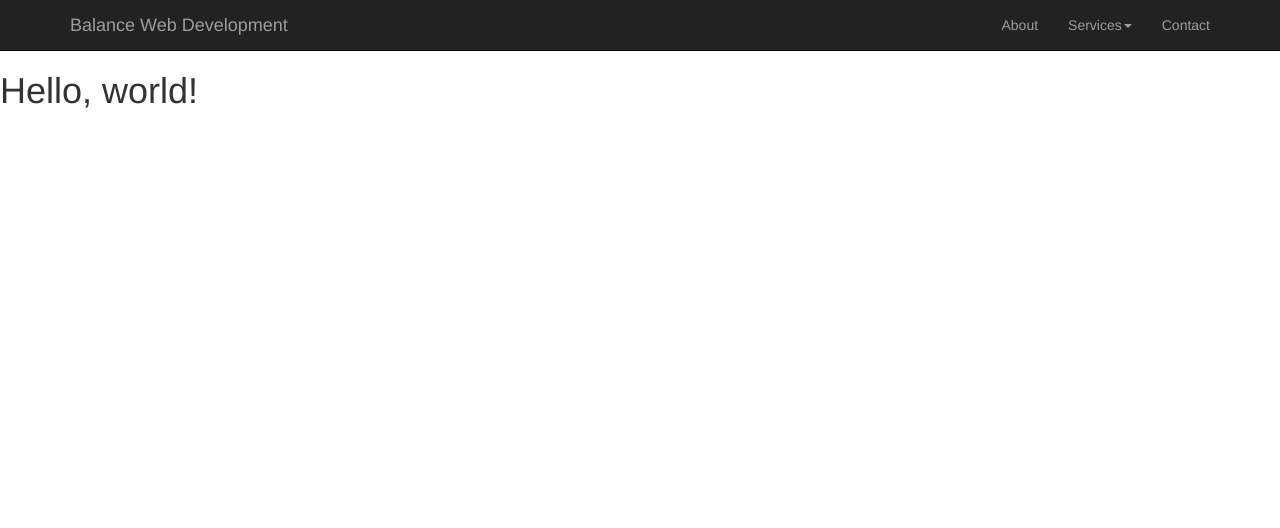
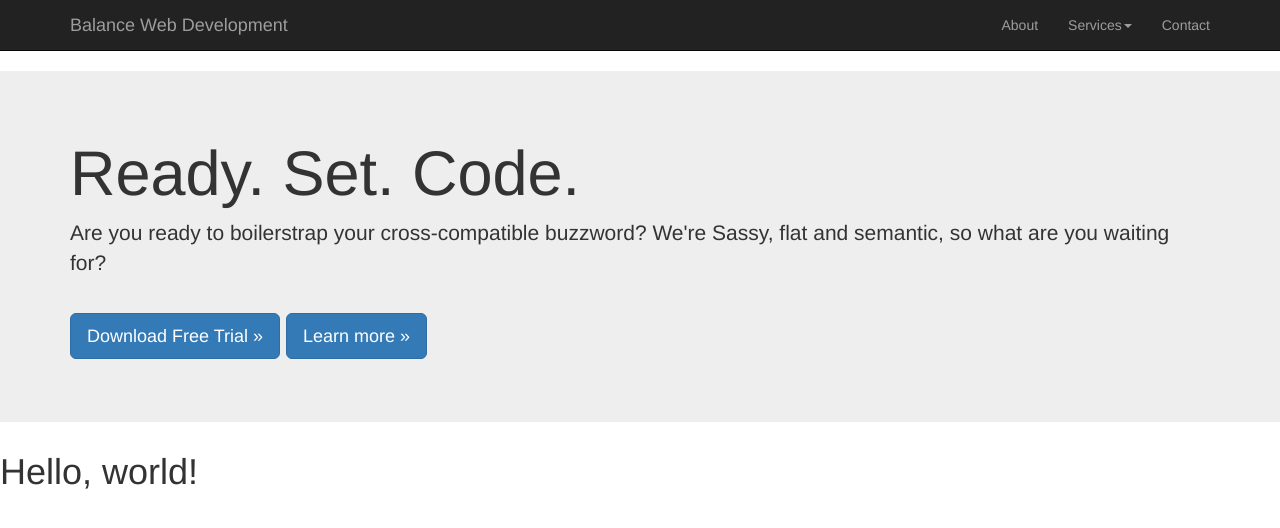
Before and after one commit to blakea37/thirdProject, a plain HTML site: page index.html in a window 1280 px wide. Drawn offline with nearby package versions, Linux system fonts and the light colour scheme.

Commit message:
jumbotron header

```diff
--- a/index.html
+++ b/index.html
@@ -39,6 +39,14 @@
                     </div>
                 </div>
             </nav>
+                 <div class="jumbotron">
+                    <div class="container">
+                        <h1>Ready. Set. Code.</h1>
+                        <p>Are you ready to boilerstrap your cross-compatible buzzword? We're Sassy, flat and semantic, so what are you waiting for?</p>
+                        <br>
+                        <p><a class="btn btn-primary btn-lg" href="#" role="button">Download Free Trial »</a> <a class="btn btn-primary btn-lg" href="#" role="button">Learn more »</a></p>
+                    </div>
+                </div>
     <h1>Hello, world!</h1>
     <!-- Latest compiled and minified CSS -->
 <link rel="stylesheet" href="https://maxcdn.bootstrapcdn.com/bootstrap/3.3.7/css/bootstrap.min.css">
```
